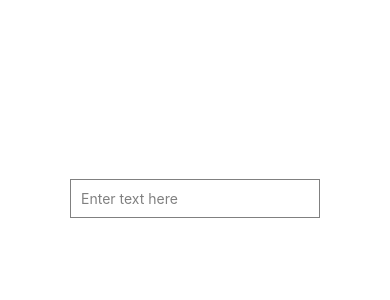
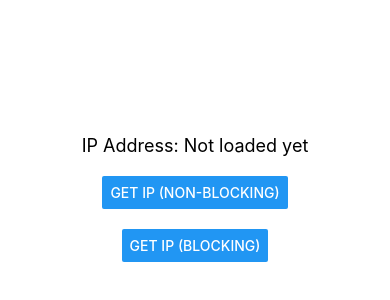
Before and after one commit to mohm-518/JoVision-react-native-tasks, a React Native app: screen / in a window 390 px wide. Shown: the part 224-524 px from the top of the page. Built offline with nearby package versions, Linux system fonts and the light colour scheme.

Commit message:
Add Task 26

```diff
--- a/App.tsx
+++ b/App.tsx
@@ -1,11 +1,12 @@
 import React from 'react';
 import {View} from 'react-native';
-import Task25 from './Tasks/Task25';
+import Task25 from './Tasks/Task26';
+import Task26 from './Tasks/Task26';
 
 const App = () => {
   return (
     <View style={{flex: 1}}>
-      <Task25 />
+      <Task26 />
     </View>
   );
 };
--- /dev/null
+++ b/Tasks/Task26.js
@@ -0,0 +1,60 @@
+
+import React, {useState} from 'react';
+import {View, Text, Button, ActivityIndicator} from 'react-native';
+
+const Task26 = () => {
+  const [ip, setIp] = useState('');
+  const [loading, setLoading] = useState(false);
+
+  const getIP = async () => {
+    try {
+      const response = await fetch('https://api.ipify.org/');
+      const result = await response.text();
+      setIp(result);
+    } catch (error) {
+      setIp('Failed to get IP');
+    }
+  };
+
+  const getIPBlocking = async () => {
+    setLoading(true);
+    try {
+      const response = await fetch('https://api.ipify.org/');
+      const result = await response.text();
+      setIp(result);
+    } catch (error) {
+      setIp('Failed to get IP');
+    } finally {
+      setLoading(false);
+    }
+  };
+
+  return (
+    <View
+      style={{
+        flex: 1,
+        justifyContent: 'center',
+        alignItems: 'center',
+        backgroundColor: 'white',
+        padding: 20,
+      }}>
+      <Text style={{color: 'black', fontSize: 18, marginBottom: 20}}>
+        IP Address: {ip || 'Not loaded yet'}
+      </Text>
+
+      <Button title="Get IP (Non-blocking)" onPress={getIP} />
+
+      <View style={{height: 20}} />
+
+      <Button
+        title="Get IP (Blocking)"
+        onPress={getIPBlocking}
+        disabled={loading}
+      />
+
+      {loading && <ActivityIndicator size="large" color="blue" />}
+    </View>
+  );
+};
+
+export default Task26;
```
